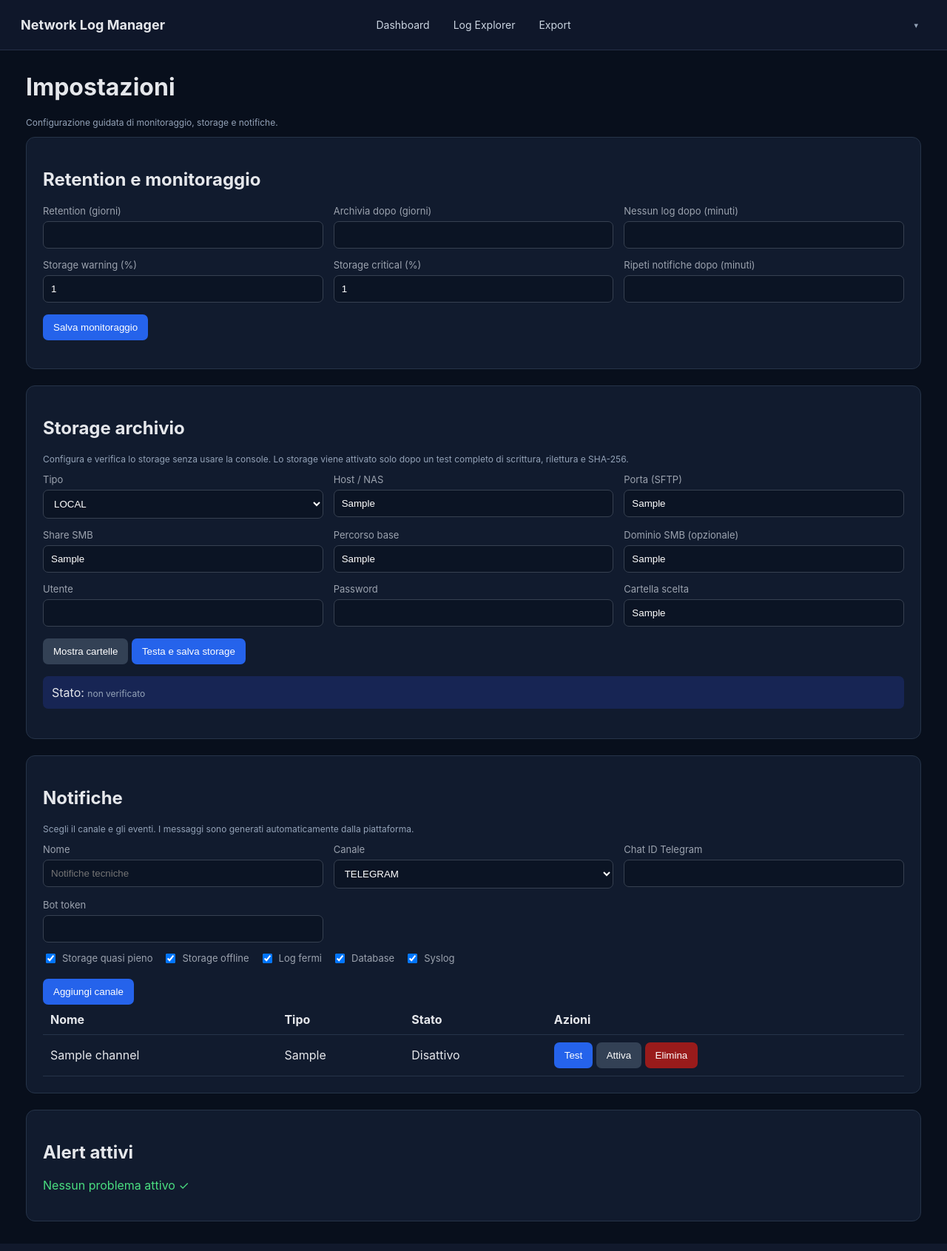
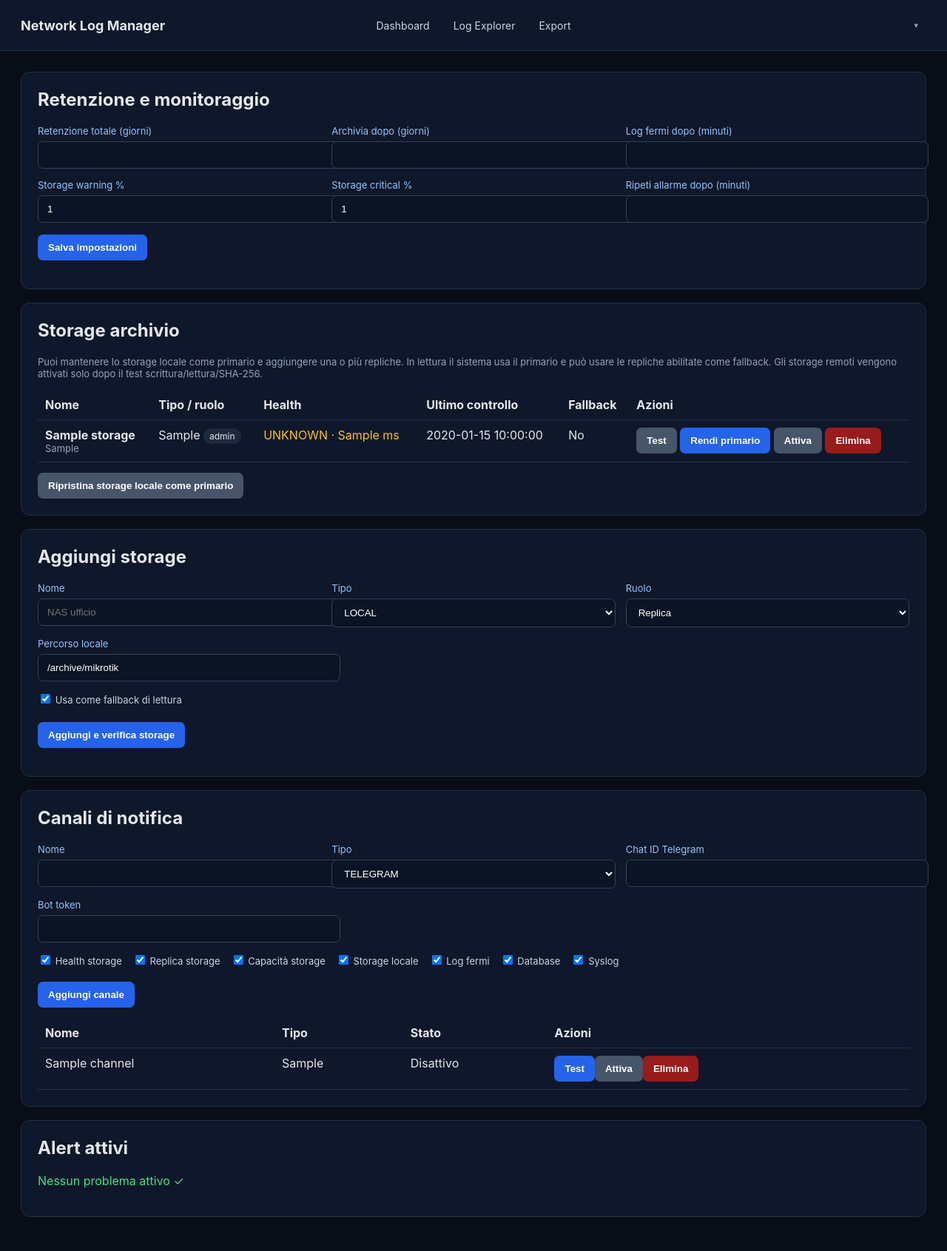
Before and after one commit to MzTechnology97/network-log-manager, a FastAPI app: template templates/settings.html in a window 1280 px wide. Shown: the whole page at 74% size. Run offline with FastAPI, Linux system fonts and the light colour scheme; the template is opened without the code that fills it: most values are stand-ins (such as "Sample title", 1, 10 or a date in 2020); parts of the project's set-up code (start-up, migrations or seed data) failed here and were passed over.

Commit message:
Redesign storage settings for primary replicas fallback and health

```diff
--- a/templates/settings.html
+++ b/templates/settings.html
@@ -1,45 +1,48 @@
-<!doctype html><html lang="it"><head><meta charset="utf-8"><meta name="viewport" content="width=device-width,initial-scale=1"><title>Impostazioni - Network Log Manager</title><link rel="stylesheet" href="/static/css/navbar.css"><style>
-*{box-sizing:border-box}body{margin:0;background:#080f1c;color:#e5e7eb;font-family:Inter,system-ui,sans-serif}.container{max-width:1250px;margin:30px auto;padding:0 20px}.card{background:#111b2e;border:1px solid #263449;border-radius:12px;padding:22px;margin-bottom:22px}.grid{display:grid;grid-template-columns:repeat(2,minmax(240px,1fr));gap:16px}.grid3{display:grid;grid-template-columns:repeat(3,minmax(180px,1fr));gap:14px}label{display:block;color:#9ca3af;font-size:13px;margin-bottom:6px}input,select{width:100%;padding:10px;border-radius:7px;border:1px solid #374151;background:#0b1424;color:white}button{border:0;border-radius:7px;padding:10px 14px;background:#2563eb;color:white;cursor:pointer}.secondary{background:#334155}.danger{background:#991b1b}.notice,.result{padding:12px;background:#172554;border-radius:7px;margin-bottom:18px}.ok{color:#4ade80}.bad{color:#f87171}.small{font-size:12px;color:#94a3b8}.events{display:flex;gap:14px;flex-wrap:wrap;margin:12px 0}.events label{display:flex;gap:6px;align-items:center}.events input{width:auto}table{width:100%;border-collapse:collapse}th,td{text-align:left;padding:10px;border-bottom:1px solid #263449}.warning{color:#fbbf24}.critical{color:#f87171}.hidden{display:none}@media(max-width:800px){.grid,.grid3{grid-template-columns:1fr}}
-</style></head><body>{% set active_page="settings" %}{% include "partials/navbar.html" %}<div class="container"><h1>Impostazioni</h1><p class="small">Configurazione guidata di monitoraggio, storage e notifiche.</p>{% if message %}<div class="notice">{{message}}</div>{% endif %}
+<!doctype html><html lang="it"><head><meta charset="utf-8"><meta name="viewport" content="width=device-width,initial-scale=1">
+<title>Impostazioni - Network Log Manager</title><link rel="stylesheet" href="/static/css/navbar.css">
+<style>
+body{margin:0;background:#080d18;color:#e5e7eb;font-family:Inter,system-ui,sans-serif}.wrap{max-width:1450px;margin:auto;padding:28px}.card{background:#0f172a;border:1px solid #243044;border-radius:12px;padding:22px;margin-bottom:18px}h2{margin-top:0}label{display:block;color:#93c5fd;font-size:13px;margin-bottom:6px}input,select{width:100%;padding:10px 12px;background:#0b1424;color:#fff;border:1px solid #334155;border-radius:7px}.grid{display:grid;grid-template-columns:repeat(3,1fr);gap:14px}.hidden{display:none!important}button{border:0;border-radius:7px;padding:10px 14px;background:#2563eb;color:white;font-weight:600;cursor:pointer}.secondary{background:#475569}.danger{background:#991b1b}.ok{color:#4ade80}.bad{color:#f87171}.warning{color:#fbbf24}.small{color:#94a3b8;font-size:13px}.events{display:flex;flex-wrap:wrap;gap:14px;margin:14px 0}.events label{color:#cbd5e1}.events input{width:auto}table{width:100%;border-collapse:collapse;margin-top:14px}th,td{text-align:left;border-bottom:1px solid #253047;padding:10px;vertical-align:top}.badge{display:inline-block;padding:3px 8px;border-radius:10px;background:#1e293b;font-size:12px}.storage-actions form{display:inline}.message{padding:12px;background:#172554;border-radius:7px;margin-bottom:16px}@media(max-width:850px){.grid{grid-template-columns:1fr}}
+</style></head><body>{% set active_page="settings" %}{% include "partials/navbar.html" %}<div class="wrap">
+{% if message %}<div class="message">{{message}}</div>{% endif %}
+<div class="card"><h2>Retenzione e monitoraggio</h2><form method="post" action="/admin/settings"><input type="hidden" name="csrf" value="{{csrf_token}}"><div class="grid">
+<div><label>Retenzione totale (giorni)</label><input type="number" name="retention_days" value="{{settings.retention_days}}" required></div>
+<div><label>Archivia dopo (giorni)</label><input type="number" name="archive_after_days" value="{{settings.archive_after_days}}" required></div>
+<div><label>Log fermi dopo (minuti)</label><input type="number" name="ingestion_stale_minutes" value="{{settings.ingestion_stale_minutes}}" required></div>
+<div><label>Storage warning %</label><input type="number" name="storage_warning_percent" value="{{settings.storage_warning_percent}}" required></div>
+<div><label>Storage critical %</label><input type="number" name="storage_critical_percent" value="{{settings.storage_critical_percent}}" required></div>
+<div><label>Ripeti allarme dopo (minuti)</label><input type="number" name="alert_repeat_minutes" value="{{settings.alert_repeat_minutes}}" required></div></div><p><button>Salva impostazioni</button></p></form></div>
 
-<div class="card"><h2>Retention e monitoraggio</h2><form method="post" action="/admin/settings"><input type="hidden" name="csrf" value="{{csrf_token}}"><div class="grid3">
-<div><label>Retention (giorni)</label><input type="number" min="1" name="retention_days" value="{{settings.get('retention_days','1825')}}" required></div>
-<div><label>Archivia dopo (giorni)</label><input type="number" min="1" name="archive_after_days" value="{{settings.get('archive_after_days','365')}}" required></div>
-<div><label>Nessun log dopo (minuti)</label><input type="number" min="1" name="ingestion_stale_minutes" value="{{settings.get('ingestion_stale_minutes','5')}}" required></div>
-<div><label>Storage warning (%)</label><input type="number" min="1" max="98" name="storage_warning_percent" value="{{settings.get('storage_warning_percent','80')}}" required></div>
-<div><label>Storage critical (%)</label><input type="number" min="2" max="99" name="storage_critical_percent" value="{{settings.get('storage_critical_percent','90')}}" required></div>
-<div><label>Ripeti notifiche dopo (minuti)</label><input type="number" min="1" name="alert_repeat_minutes" value="{{settings.get('alert_repeat_minutes','60')}}" required></div>
-</div><input type="hidden" name="external_storage_type" value="{{settings.get('external_storage_type','LOCAL')}}"><input type="hidden" name="external_storage_path" value="{{settings.get('external_storage_path','/archive/mikrotik')}}"><p><button>Salva monitoraggio</button></p></form></div>
+<div class="card"><h2>Storage archivio</h2><p class="small">Puoi mantenere lo storage locale come primario e aggiungere una o più repliche. In lettura il sistema usa il primario e può usare le repliche abilitate come fallback. Gli storage remoti vengono attivati solo dopo il test scrittura/lettura/SHA-256.</p>
+<table><thead><tr><th>Nome</th><th>Tipo / ruolo</th><th>Health</th><th>Ultimo controllo</th><th>Fallback</th><th>Azioni</th></tr></thead><tbody>
+{% for s in storages %}<tr><td><strong>{{s.name}}</strong><div class="small">{{s.base_path or s.share_name or ''}}{{('/'+s.folder) if s.folder else ''}}</div></td><td>{{s.storage_type}} <span class="badge">{{s.role}}</span></td><td class="{{'ok' if s.health_status=='HEALTHY' else ('warning' if s.health_status=='UNKNOWN' else 'bad')}}">{{s.health_status}}{% if s.latency_ms %} · {{s.latency_ms}} ms{% endif %}<div class="small">{{s.last_error or ''}}</div></td><td>{{s.last_health_at or '—'}}</td><td>{{'Sì' if s.read_fallback else 'No'}}</td><td class="storage-actions">
+<form method="post" action="/admin/settings/storage/{{s.id}}/health"><input type="hidden" name="csrf" value="{{csrf_token}}"><button class="secondary">Test</button></form>
+{% if s.role!='PRIMARY' %}<form method="post" action="/admin/settings/storage/{{s.id}}/primary"><input type="hidden" name="csrf" value="{{csrf_token}}"><button>Rendi primario</button></form>
+<form method="post" action="/admin/settings/storage/{{s.id}}/toggle"><input type="hidden" name="csrf" value="{{csrf_token}}"><button class="secondary">{{'Disattiva' if s.enabled else 'Attiva'}}</button></form>
+<form method="post" action="/admin/settings/storage/{{s.id}}/delete"><input type="hidden" name="csrf" value="{{csrf_token}}"><button class="danger">Elimina</button></form>{% endif %}</td></tr>{% endfor %}</tbody></table>
+<form method="post" action="/admin/settings/storage/restore-local" style="margin-top:14px"><input type="hidden" name="csrf" value="{{csrf_token}}"><button class="secondary">Ripristina storage locale come primario</button></form></div>
 
-<div class="card"><h2>Storage archivio</h2><p class="small">Configura e verifica lo storage senza usare la console. Lo storage viene attivato solo dopo un test completo di scrittura, rilettura e SHA-256.</p>
-<form id="storage-form"><input type="hidden" name="csrf" value="{{csrf_token}}"><div class="grid3">
-<div><label>Tipo</label><select name="storage_type" id="stype"><option>LOCAL</option><option>SMB</option><option>SFTP</option></select></div>
-<div><label>Host / NAS</label><input name="host" value="{{settings.get('external_storage_host','')}}"></div>
-<div><label>Porta (SFTP)</label><input name="port" value="{{settings.get('external_storage_port','')}}"></div>
-<div><label>Share SMB</label><input name="share" value="{{settings.get('external_storage_share','')}}"></div>
-<div><label>Percorso base</label><input name="path" value="{{settings.get('external_storage_path','/archive/mikrotik')}}"></div>
-<div><label>Dominio SMB (opzionale)</label><input name="domain" value="{{settings.get('external_storage_domain','')}}"></div>
-<div><label>Utente</label><input name="username" autocomplete="off"></div>
-<div><label>Password</label><input name="password" type="password" autocomplete="new-password"></div>
-<div><label>Cartella scelta</label><input name="folder" id="folder" value="{{settings.get('external_storage_folder','')}}"></div>
-</div><p><button type="button" class="secondary" onclick="browseStorage()">Mostra cartelle</button> <button type="button" onclick="testStorage()">Testa e salva storage</button></p></form>
-<div id="storage-result" class="result">Stato: {% if settings.get('external_storage_test_status')=='OK' %}<span class="ok">verificato ✓</span> · ultimo test {{settings.get('external_storage_tested_at','')}}{% else %}<span class="small">non verificato</span>{% endif %}</div><div id="folders"></div></div>
+<div class="card"><h2>Aggiungi storage</h2><form id="storage-form" method="post" action="/admin/settings/storage/add"><input type="hidden" name="csrf" value="{{csrf_token}}"><div class="grid">
+<div><label>Nome</label><input name="name" placeholder="NAS ufficio" required></div><div><label>Tipo</label><select id="stype" name="storage_type" onchange="storageFields()"><option>LOCAL</option><option>SMB</option><option>SFTP</option></select></div><div><label>Ruolo</label><select name="role"><option value="REPLICA">Replica</option><option value="PRIMARY">Primario</option></select></div>
+<div class="sf sf-local"><label>Percorso locale</label><input name="path" value="/archive/mikrotik"></div>
+<div class="sf sf-remote hidden"><label>Host / NAS</label><input name="host"></div><div class="sf sf-sftp hidden"><label>Porta SFTP</label><input name="port" value="22"></div>
+<div class="sf sf-smb hidden"><label>Share SMB</label><input name="share"></div><div class="sf sf-smb hidden"><label>Dominio SMB (opzionale)</label><input name="domain"></div>
+<div class="sf sf-sftp hidden"><label>Percorso base SFTP</label><input name="path" value="/"></div>
+<div class="sf sf-remote hidden"><label>Utente</label><input name="username"></div><div class="sf sf-remote hidden"><label>Password</label><input type="password" name="password"></div>
+<div class="sf sf-remote hidden"><label>Cartella scelta</label><input id="folder" name="folder"></div></div>
+<div class="events"><label><input type="checkbox" name="read_fallback" value="1" checked> Usa come fallback di lettura</label></div>
+<div id="folders"></div><p><button type="button" id="browse-btn" class="secondary hidden" onclick="browseStorage()">Mostra cartelle</button> <button>Aggiungi e verifica storage</button></p></form></div>
 
-<div class="card"><h2>Notifiche</h2><p class="small">Scegli il canale e gli eventi. I messaggi sono generati automaticamente dalla piattaforma.</p>
-<form method="post" action="/admin/settings/channels/simple"><input type="hidden" name="csrf" value="{{csrf_token}}"><div class="grid3">
-<div><label>Nome</label><input name="name" placeholder="Notifiche tecniche" required></div><div><label>Canale</label><select name="channel_type" id="ctype" onchange="channelFields()"><option>TELEGRAM</option><option>EMAIL</option><option>SLACK</option><option>DISCORD</option><option>WEBHOOK</option></select></div>
+<div class="card"><h2>Canali di notifica</h2><form method="post" action="/admin/settings/channels/simple"><input type="hidden" name="csrf" value="{{csrf_token}}"><div class="grid"><div><label>Nome</label><input name="name" required></div><div><label>Tipo</label><select id="ctype" name="channel_type" onchange="channelFields()"><option>TELEGRAM</option><option>EMAIL</option><option>SLACK</option><option>DISCORD</option><option>WEBHOOK</option></select></div>
 <div class="c-telegram"><label>Chat ID Telegram</label><input name="chat_id"></div><div class="c-telegram"><label>Bot token</label><input type="password" name="bot_token"></div>
 <div class="c-email hidden"><label>Email destinatario</label><input name="destination"></div><div class="c-email hidden"><label>Server SMTP</label><input name="host"></div><div class="c-email hidden"><label>Porta SMTP</label><input name="port" value="587"></div><div class="c-email hidden"><label>Utente / mittente</label><input name="username"></div><div class="c-email hidden"><label>Password SMTP</label><input type="password" name="password"></div>
 <div class="c-web hidden"><label>Webhook URL</label><input name="webhook_url"></div></div>
-<div class="events"><label><input type="checkbox" name="event_types" value="storage_capacity" checked> Storage quasi pieno</label><label><input type="checkbox" name="event_types" value="storage_unavailable" checked> Storage offline</label><label><input type="checkbox" name="event_types" value="ingestion_stale" checked> Log fermi</label><label><input type="checkbox" name="event_types" value="database_unavailable" checked> Database</label><label><input type="checkbox" name="event_types" value="syslog_listener_down" checked> Syslog</label></div><button>Aggiungi canale</button></form>
-<table><thead><tr><th>Nome</th><th>Tipo</th><th>Stato</th><th>Azioni</th></tr></thead><tbody>{% for c in channels %}<tr><td>{{c.name}}</td><td>{{c.channel_type}}</td><td>{{'Attivo' if c.enabled else 'Disattivo'}}</td><td><form style="display:inline" method="post" action="/admin/settings/channels/{{c.id}}/test"><input type="hidden" name="csrf" value="{{csrf_token}}"><button>Test</button></form> <form style="display:inline" method="post" action="/admin/settings/channels/{{c.id}}/toggle"><input type="hidden" name="csrf" value="{{csrf_token}}"><button class="secondary">{{'Disattiva' if c.enabled else 'Attiva'}}</button></form> <form style="display:inline" method="post" action="/admin/settings/channels/{{c.id}}/delete"><input type="hidden" name="csrf" value="{{csrf_token}}"><button class="danger">Elimina</button></form></td></tr>{% endfor %}</tbody></table></div>
-
-<div class="card"><h2>Alert attivi</h2>{% if alerts %}<table><thead><tr><th>Severità</th><th>Evento</th><th>Ultimo rilevamento</th></tr></thead><tbody>{% for a in alerts %}<tr><td class="{{a.severity|lower}}">{{a.severity}}</td><td><strong>{{a.title}}</strong><div class="small">{{a.message}}</div></td><td>{{a.last_seen_at}}</td></tr>{% endfor %}</tbody></table>{% else %}<p class="ok">Nessun problema attivo ✓</p>{% endif %}</div>
+<div class="events"><label><input type="checkbox" name="event_types" value="storage_health" checked> Health storage</label><label><input type="checkbox" name="event_types" value="storage_replication" checked> Replica storage</label><label><input type="checkbox" name="event_types" value="storage_capacity" checked> Capacità storage</label><label><input type="checkbox" name="event_types" value="storage_unavailable" checked> Storage locale</label><label><input type="checkbox" name="event_types" value="ingestion_stale" checked> Log fermi</label><label><input type="checkbox" name="event_types" value="database_unavailable" checked> Database</label><label><input type="checkbox" name="event_types" value="syslog_listener_down" checked> Syslog</label></div><button>Aggiungi canale</button></form>
+<table><thead><tr><th>Nome</th><th>Tipo</th><th>Stato</th><th>Azioni</th></tr></thead><tbody>{% for c in channels %}<tr><td>{{c.name}}</td><td>{{c.channel_type}}</td><td>{{'Attivo' if c.enabled else 'Disattivo'}}</td><td class="storage-actions"><form method="post" action="/admin/settings/channels/{{c.id}}/test"><input type="hidden" name="csrf" value="{{csrf_token}}"><button>Test</button></form><form method="post" action="/admin/settings/channels/{{c.id}}/toggle"><input type="hidden" name="csrf" value="{{csrf_token}}"><button class="secondary">{{'Disattiva' if c.enabled else 'Attiva'}}</button></form><form method="post" action="/admin/settings/channels/{{c.id}}/delete"><input type="hidden" name="csrf" value="{{csrf_token}}"><button class="danger">Elimina</button></form></td></tr>{% endfor %}</tbody></table></div>
+<div class="card"><h2>Alert attivi</h2>{% if alerts %}<table><tbody>{% for a in alerts %}<tr><td class="{{a.severity|lower}}">{{a.severity}}</td><td><strong>{{a.title}}</strong><div class="small">{{a.message}}</div></td><td>{{a.last_seen_at}}</td></tr>{% endfor %}</tbody></table>{% else %}<p class="ok">Nessun problema attivo ✓</p>{% endif %}</div>
 </div><script>
 function channelFields(){let t=document.getElementById('ctype').value;document.querySelectorAll('.c-telegram').forEach(x=>x.classList.toggle('hidden',t!=='TELEGRAM'));document.querySelectorAll('.c-email').forEach(x=>x.classList.toggle('hidden',t!=='EMAIL'));document.querySelectorAll('.c-web').forEach(x=>x.classList.toggle('hidden',!['SLACK','DISCORD','WEBHOOK'].includes(t)))}
-async function storageCall(url){let f=document.getElementById('storage-form'),d=new FormData(f),r=await fetch(url,{method:'POST',body:d,credentials:'same-origin'}),j=await r.json();if(!r.ok)throw new Error(j.error||'Errore storage');return j}
-async function browseStorage(){let o=document.getElementById('storage-result');try{let j=await storageCall('/admin/settings/storage/browse');document.getElementById('folders').innerHTML='<p class="small">Cartelle:</p>'+j.folders.map(x=>'<button type="button" class="secondary" style="margin:3px" onclick="pickFolder(this.textContent)">'+x+'</button>').join('');o.innerHTML='<span class="ok">Connessione riuscita ✓</span>'}catch(e){o.innerHTML='<span class="bad">'+e.message+'</span>'}}
+function storageFields(){let t=document.getElementById('stype').value;document.querySelectorAll('.sf').forEach(x=>x.classList.add('hidden'));document.querySelectorAll('.sf-local').forEach(x=>x.classList.toggle('hidden',t!=='LOCAL'));document.querySelectorAll('.sf-remote').forEach(x=>x.classList.toggle('hidden',t==='LOCAL'));document.querySelectorAll('.sf-smb').forEach(x=>x.classList.toggle('hidden',t!=='SMB'));document.querySelectorAll('.sf-sftp').forEach(x=>x.classList.toggle('hidden',t!=='SFTP'));document.getElementById('browse-btn').classList.toggle('hidden',t==='LOCAL')}
+async function browseStorage(){let f=document.getElementById('storage-form'),d=new FormData(f),r=await fetch('/admin/settings/storage/browse',{method:'POST',body:d,credentials:'same-origin'}),j=await r.json();if(!r.ok){alert(j.error||'Errore storage');return}document.getElementById('folders').innerHTML='<p class="small">Cartelle:</p>'+j.folders.map(x=>'<button type="button" class="secondary" style="margin:3px" onclick="pickFolder(this.textContent)">'+x+'</button>').join('')}
 function pickFolder(x){let f=document.getElementById('folder');f.value=f.value?f.value.replace(/\/$/,'')+'/'+x:x}
-async function testStorage(){let o=document.getElementById('storage-result');o.textContent='Test in corso…';try{let j=await storageCall('/admin/settings/storage/test');o.innerHTML='<span class="ok">Test superato ✓</span> Scrittura, lettura e SHA-256 verificati.'}catch(e){o.innerHTML='<span class="bad">Test fallito: '+e.message+'</span>'}}
-channelFields();
+channelFields();storageFields();
 </script></body></html>
```
